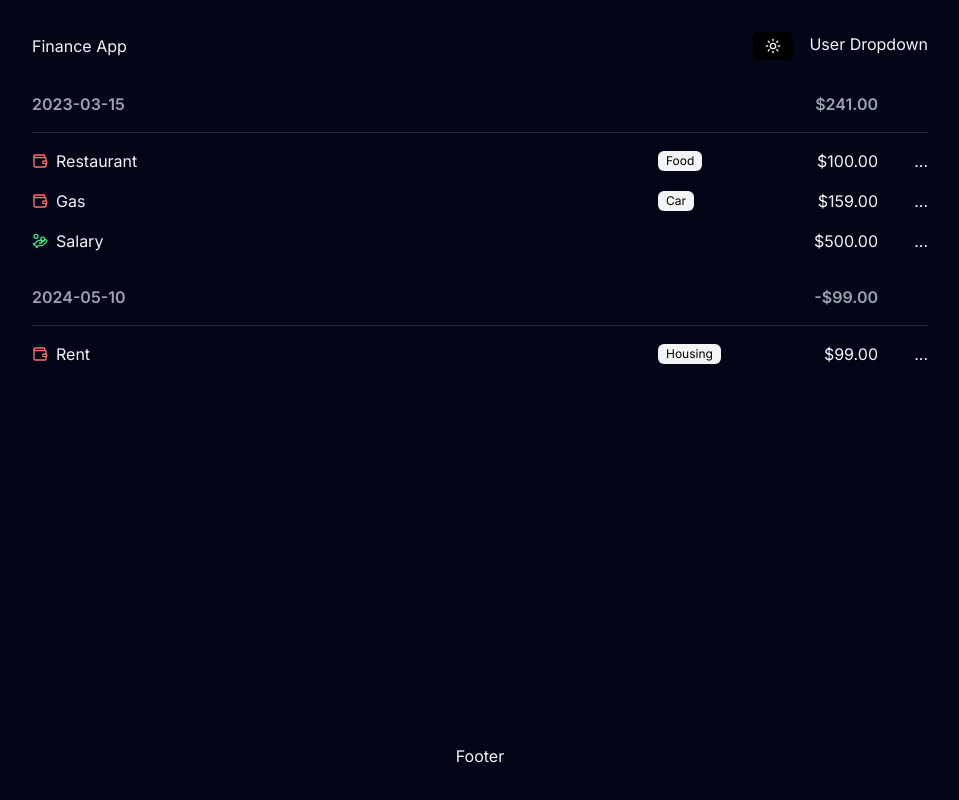
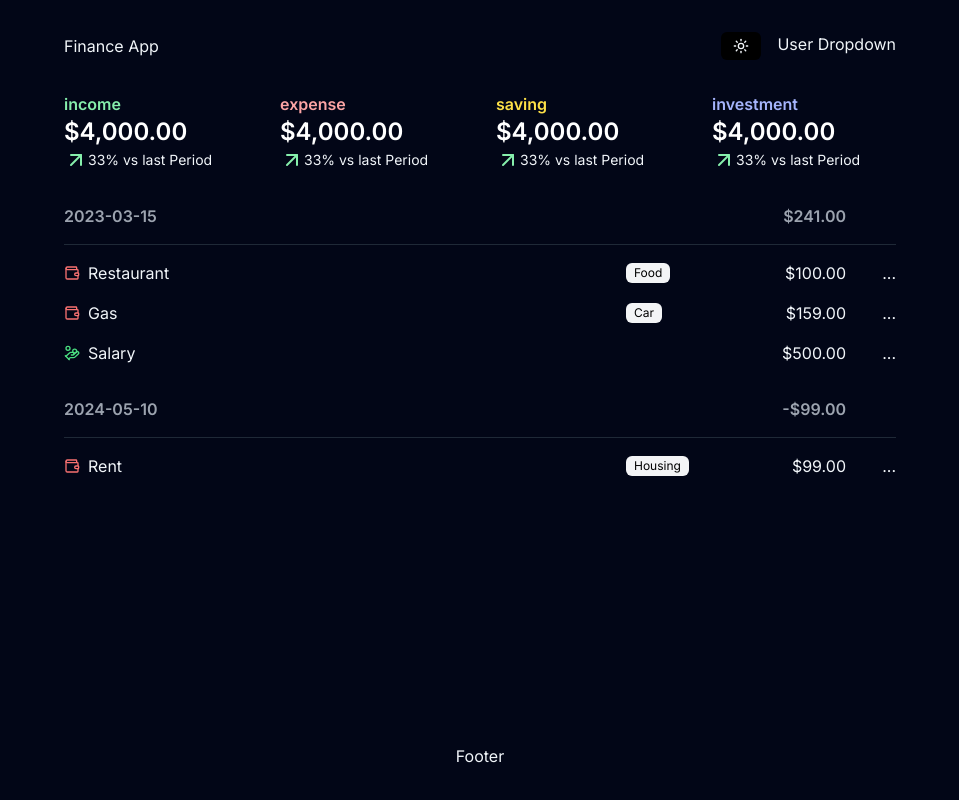
Before and after one commit to osisamkay/finance, a Next.js app: page /dashboard in a window 1280 px wide. Shown: the whole page, without its empty margins (160-1119 px from the left). Built offline with nearby package versions, Linux system fonts and the light colour scheme; no server answers; data requests are answered from the project's data file.

Commit message:
added fall back for trends

```diff
--- /dev/null
+++ b/app/dashboard/components/trend-fallback.jsx
@@ -0,0 +1,18 @@
+import Skeleton from "@/components/skeleton";
+
+export default function TrendFallback() {
+  return (
+    <div className="space-y-5 w-3/5 lg:w-5/6">
+      <div>
+        <Skeleton />
+      </div>
+      <div className="mb-2">
+        <Skeleton />
+      </div>
+      <div className="flex space-x-2">
+        <Skeleton />
+        <Skeleton />
+      </div>
+    </div>
+  );
+}
--- /dev/null
+++ b/app/dashboard/components/trend.jsx
@@ -0,0 +1,7 @@
+import BaseTrend from "@/components/trend";
+
+export default async function Trend({ type }) {
+  const response = await fetch(`http://localhost:3100/trends/${type}`);
+  const { amount, prevAmount } = await response.json();
+  return <BaseTrend type={type} amount={amount} prevAmount={prevAmount} />;
+}
--- a/app/dashboard/page.jsx
+++ b/app/dashboard/page.jsx
@@ -2,11 +2,29 @@ import { Suspense } from "react";
 
 import TransactionList from "./components/transaction-list";
 import TransactionListFallback from "./components/transaction-list-fallback";
+import Trend from "./components/trend";
+import TrendFallback from "./components/trend-fallback";
 
 export default function Page() {
   return (
-    <Suspense fallback={<TransactionListFallback />}>
-      <TransactionList />
-    </Suspense>
+    <>
+      <section className="mb-8 grid grid-cols-2 lg:grid-cols-4 gap-8">
+        <Suspense fallback={<TrendFallback />}>
+          <Trend type="income" />
+        </Suspense>
+        <Suspense fallback={<TrendFallback />}>
+          <Trend type="expense" />
+        </Suspense>
+        <Suspense fallback={<TrendFallback />}>
+          <Trend type="saving" />
+        </Suspense>
+        <Suspense fallback={<TrendFallback />}>
+          <Trend type="investment" />
+        </Suspense>
+      </section>
+      <Suspense fallback={<TransactionListFallback />}>
+        <TransactionList />
+      </Suspense>
+    </>
   );
 }
--- a/app/layout.tsx
+++ b/app/layout.tsx
@@ -20,7 +20,7 @@ export default function RootLayout({
   const theme = useServerDarkMode();
   return (
     <html lang="en" className={theme}>
-      <body className={`${inter.className} min-h-screen flex flex-col`}>
+      <body className={`${inter.className} min-h-screen flex flex-col px-8`}>
         {children}
       </body>
     </html>
--- a/db.json
+++ b/db.json
@@ -32,5 +32,28 @@
       "category": "Housing",
       "created_at": "2024-05-10T23:00:00"
     }
+  ],
+
+  "trends": [
+    {
+      "id": "income",
+      "amount": 4000,
+      "prevAmount": 3000
+    },
+    {
+      "id": "expense",
+      "amount": 4000,
+      "prevAmount": 3000
+    },
+    {
+      "id": "saving",
+      "amount": 4000,
+      "prevAmount": 3000
+    },
+    {
+      "id": "investment",
+      "amount": 4000,
+      "prevAmount": 3000
+    }
   ]
 }
```
